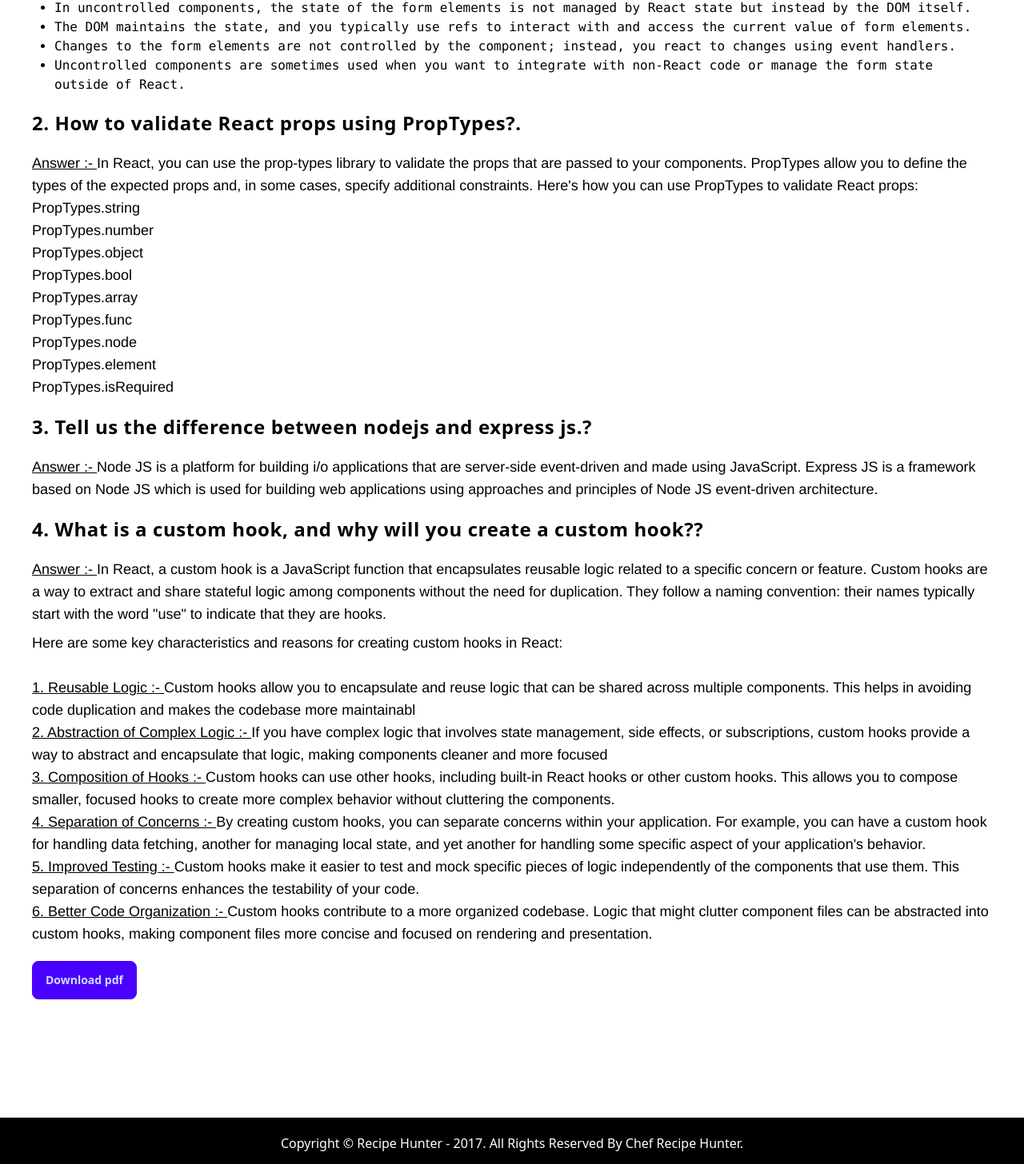
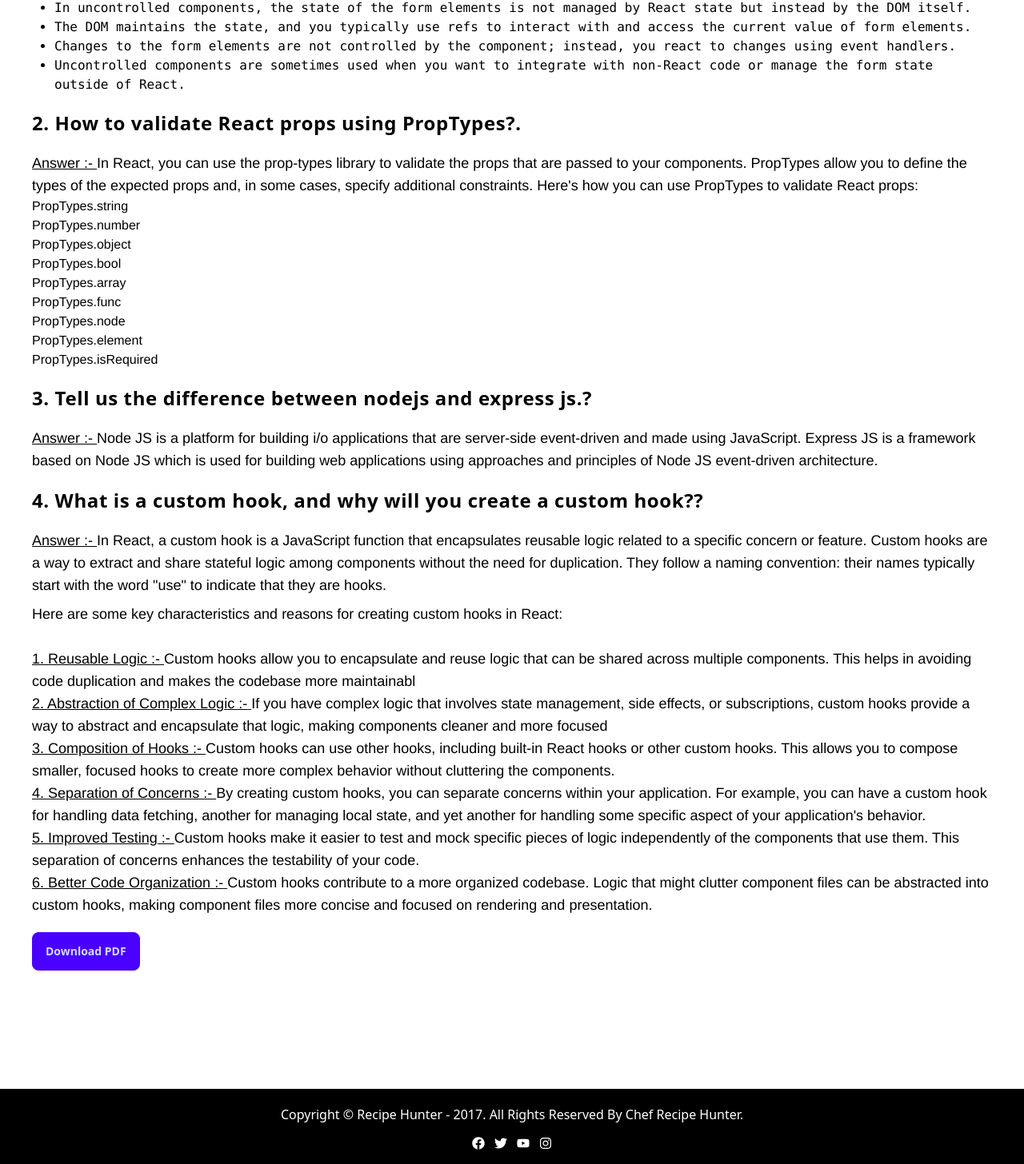
Before and after one commit to sifatullahshoyon/chef-recipe-hunter-client, a React (Vite) app: page /blog in a window 1280 px wide. Shown: the part 526-1982 px from the top of the page at 80% size. Built offline with nearby package versions, Linux system fonts and the light colour scheme; no server answers; a web font is replaced by a local one.

Commit message:
added lazyLoad

```diff
--- a/package.json
+++ b/package.json
@@ -18,6 +18,7 @@
     "react-dom": "^18.2.0",
     "react-hot-toast": "^2.4.1",
     "react-icons": "^4.12.0",
+    "react-lazy-load": "^4.0.1",
     "react-rating": "^2.0.5",
     "react-router-dom": "^6.21.1",
     "react-to-pdf": "^1.0.1",
--- a/src/pages/Blog/Blog.jsx
+++ b/src/pages/Blog/Blog.jsx
@@ -1,39 +1,89 @@
-import React from 'react';
+import React from "react";
+
+import { useRef } from "react";
+import LazyLoad from "react-lazy-load";
+import generatePDF from "react-to-pdf";
 
 const Blog = () => {
+  const targetRef = useRef();
   return (
-        <section className='bg-white'>
-            <div className='container mx-auto px-10 py-32'>
+    <section className="bg-white">
+      <div className="container mx-auto px-10 py-32">
+        <div ref={targetRef}>
           <article>
-                    <h4 className='text-black text-2xl font-bold my-5 tracking-wide'>1. Tell us the differences between uncontrolled and controlled components.</h4>
-                    <p className='font-neue text-black text-lg'><span className='font-medium underline'>Answer :- </span>
-                    In the context of web development, the terms "controlled components" and "uncontrolled components" are often used in relation to forms and input elements. These terms describe two different approaches to managing the state of form elements and handling user input.
+            <h4 className="text-black text-2xl font-bold my-5 tracking-wide">
+              1. Tell us the differences between uncontrolled and controlled
+              components.
+            </h4>
+            <p className="font-neue text-black text-lg">
+              <span className="font-medium underline">Answer :- </span>
+              In the context of web development, the terms "controlled
+              components" and "uncontrolled components" are often used in
+              relation to forms and input elements. These terms describe two
+              different approaches to managing the state of form elements and
+              handling user input.
             </p>
             <div>
-                        <h6 className='capitalize font-bold text-black text-xl my-3'>controlled components :-</h6>
-                        <ul className='text-black font-mono list-disc pl-7'>
-                            <li>In controlled components, the state of the form elements is managed by the React component's state.</li>
-                            <li>Changes to the form elements are controlled by the component through state updates.</li>
-                            <li>The component re-renders whenever the state changes, and the value of the form elements is controlled by the state.</li>
-                            <li>Examples include using the useState hook in React to manage the state of input elements.</li>
+              <h6 className="capitalize font-bold text-black text-xl my-3">
+                controlled components :-
+              </h6>
+              <ul className="text-black font-mono list-disc pl-7">
+                <li>
+                  In controlled components, the state of the form elements is
+                  managed by the React component's state.
+                </li>
+                <li>
+                  Changes to the form elements are controlled by the component
+                  through state updates.
+                </li>
+                <li>
+                  The component re-renders whenever the state changes, and the
+                  value of the form elements is controlled by the state.
+                </li>
+                <li>
+                  Examples include using the useState hook in React to manage
+                  the state of input elements.
+                </li>
               </ul>
             </div>
             <div>
-                        <h6 className='capitalize font-bold text-black text-xl my-3'>uncontrolled components :-</h6>
-                        <ul className='text-black font-mono list-disc pl-7'>
-                            <li>In uncontrolled components, the state of the form elements is not managed by React state but instead by the DOM itself.
+              <h6 className="capitalize font-bold text-black text-xl my-3">
+                uncontrolled components :-
+              </h6>
+              <ul className="text-black font-mono list-disc pl-7">
+                <li>
+                  In uncontrolled components, the state of the form elements is
+                  not managed by React state but instead by the DOM itself.
                 </li>
-                            <li>The DOM maintains the state, and you typically use refs to interact with and access the current value of form elements.</li>
-                            <li>Changes to the form elements are not controlled by the component; instead, you react to changes using event handlers.</li>
-                            <li>Uncontrolled components are sometimes used when you want to integrate with non-React code or manage the form state outside of React.</li>
+                <li>
+                  The DOM maintains the state, and you typically use refs to
+                  interact with and access the current value of form elements.
+                </li>
+                <li>
+                  Changes to the form elements are not controlled by the
+                  component; instead, you react to changes using event handlers.
+                </li>
+                <li>
+                  Uncontrolled components are sometimes used when you want to
+                  integrate with non-React code or manage the form state outside
+                  of React.
+                </li>
               </ul>
             </div>
           </article>
           <article>
-                    <h4 className='text-black text-2xl font-bold my-5 tracking-wide'>2. How to validate React props using PropTypes?.</h4>
-                    <p className='font-neue text-black text-lg'><span className='font-medium underline'>Answer :- </span>
-                    In React, you can use the prop-types library to validate the props that are passed to your components. PropTypes allow you to define the types of the expected props and, in some cases, specify additional constraints. Here's how you can use PropTypes to validate React props:
-                    <ul>
+            <h4 className="text-black text-2xl font-bold my-5 tracking-wide">
+              2. How to validate React props using PropTypes?.
+            </h4>
+            <p className="font-neue text-black text-lg">
+              <span className="font-medium underline">Answer :- </span>
+              In React, you can use the prop-types library to validate the props
+              that are passed to your components. PropTypes allow you to define
+              the types of the expected props and, in some cases, specify
+              additional constraints. Here's how you can use PropTypes to
+              validate React props:
+            </p>
+            <ul className="font-neue text-black">
               <li>PropTypes.string</li>
               <li>PropTypes.number</li>
               <li>PropTypes.object</li>
@@ -44,30 +94,92 @@
               <li>PropTypes.element</li>
               <li>PropTypes.isRequired</li>
             </ul>
+          </article>
+          <article>
+            <h4 className="text-black text-2xl font-bold my-5 tracking-wide">
+              3. Tell us the difference between nodejs and express js.?
+            </h4>
+            <p className="font-neue text-black text-lg">
+              <span className="font-medium underline">Answer :- </span>
+              Node JS is a platform for building i/o applications that are
+              server-side event-driven and made using JavaScript. Express JS is
+              a framework based on Node JS which is used for building web
+              applications using approaches and principles of Node JS
+              event-driven architecture.
             </p>
           </article>
           <article>
-                    <h4 className='text-black text-2xl font-bold my-5 tracking-wide'>3. Tell us the difference between nodejs and express js.?</h4>
-                    <p className='font-neue text-black text-lg'><span className='font-medium underline'>Answer :- </span>
-                    Node JS is a platform for building i/o applications that are server-side event-driven and made using JavaScript. Express JS is a framework based on Node JS which is used for building web applications using approaches and principles of Node JS event-driven architecture.
+            <h4 className="text-black text-2xl font-bold my-5 tracking-wide">
+              4. What is a custom hook, and why will you create a custom hook??
+            </h4>
+            <div className="font-neue text-black text-lg">
+              <span className="font-medium underline">Answer :- </span>
+              In React, a custom hook is a JavaScript function that encapsulates
+              reusable logic related to a specific concern or feature. Custom
+              hooks are a way to extract and share stateful logic among
+              components without the need for duplication. They follow a naming
+              convention: their names typically start with the word "use" to
+              indicate that they are hooks.
+              <br />
+              <h6 className="mt-2">
+                Here are some key characteristics and reasons for creating
+                custom hooks in React:
+              </h6>
+              <br />
+              <p>
+                <span className="underline">1. Reusable Logic :- </span>Custom
+                hooks allow you to encapsulate and reuse logic that can be
+                shared across multiple components. This helps in avoiding code
+                duplication and makes the codebase more maintainabl
               </p>
+              <p>
+                <span className="underline">
+                  2. Abstraction of Complex Logic :-{" "}
+                </span>
+                If you have complex logic that involves state management, side
+                effects, or subscriptions, custom hooks provide a way to
+                abstract and encapsulate that logic, making components cleaner
+                and more focused
+              </p>
+              <p>
+                <span className="underline">3. Composition of Hooks :- </span>
+                Custom hooks can use other hooks, including built-in React hooks
+                or other custom hooks. This allows you to compose smaller,
+                focused hooks to create more complex behavior without cluttering
+                the components.
+              </p>
+              <p>
+                <span className="underline">4. Separation of Concerns :- </span>{" "}
+                By creating custom hooks, you can separate concerns within your
+                application. For example, you can have a custom hook for
+                handling data fetching, another for managing local state, and
+                yet another for handling some specific aspect of your
+                application's behavior.
+              </p>
+              <p>
+                <span className="underline">5. Improved Testing :- </span>{" "}
+                Custom hooks make it easier to test and mock specific pieces of
+                logic independently of the components that use them. This
+                separation of concerns enhances the testability of your code.
+              </p>
+              <p>
+                <span className="underline">
+                  6. Better Code Organization :-{" "}
+                </span>{" "}
+                Custom hooks contribute to a more organized codebase. Logic that
+                might clutter component files can be abstracted into custom
+                hooks, making component files more concise and focused on
+                rendering and presentation.
+              </p>
+            </div>
           </article>
-                <article>
-                    <h4 className='text-black text-2xl font-bold my-5 tracking-wide'>4. What is a custom hook, and why will you create a custom hook??</h4>
-                    <p className='font-neue text-black text-lg'><span className='font-medium underline'>Answer :- </span>
-                    In React, a custom hook is a JavaScript function that encapsulates reusable logic related to a specific concern or feature. Custom hooks are a way to extract and share stateful logic among components without the need for duplication. They follow a naming convention: their names typically start with the word "use" to indicate that they are hooks.
-                    <br />
-                    <p className='mt-2'>Here are some key characteristics and reasons for creating custom hooks in React:</p>
-                    <br />
-                    <p><span className='underline'>1. Reusable Logic :- </span>Custom hooks allow you to encapsulate and reuse logic that can be shared across multiple components. This helps in avoiding code duplication and makes the codebase more maintainabl</p>
-                    <p><span className='underline'>2. Abstraction of Complex Logic :- </span>If you have complex logic that involves state management, side effects, or subscriptions, custom hooks provide a way to abstract and encapsulate that logic, making components cleaner and more focused</p>
-                    <p><span className='underline'>3. Composition of Hooks :- </span>Custom hooks can use other hooks, including built-in React hooks or other custom hooks. This allows you to compose smaller, focused hooks to create more complex behavior without cluttering the components.</p>
-                    <p><span className='underline'>4. Separation of Concerns :- </span> By creating custom hooks, you can separate concerns within your application. For example, you can have a custom hook for handling data fetching, another for managing local state, and yet another for handling some specific aspect of your application's behavior.</p>
-                    <p><span className='underline'>5. Improved Testing :- </span> Custom hooks make it easier to test and mock specific pieces of logic independently of the components that use them. This separation of concerns enhances the testability of your code.</p>
-                    <p><span className='underline'>6. Better Code Organization :- </span> Custom hooks contribute to a more organized codebase. Logic that might clutter component files can be abstracted into custom hooks, making component files more concise and focused on rendering and presentation.</p>
-                    </p>
-                    <button className='btn btn-primary my-5'>Download pdf</button>
-                </article>
+          <button
+            onClick={() => generatePDF(targetRef, { filename: "page.pdf" })}
+            className="btn btn-primary my-5"
+          >
+            Download PDF
+          </button>
+        </div>
       </div>
     </section>
   );
--- a/src/pages/SingleChefData/SingleChefData.jsx
+++ b/src/pages/SingleChefData/SingleChefData.jsx
@@ -5,6 +5,7 @@
 import ReactStarsRating from "react-awesome-stars-rating";
 import toast from "react-hot-toast";
 import Loading from "../../components/Loading/Loading";
+import LazyLoad from "react-lazy-load";
 
 const SingleChefData = () => {
   const [disable, setDisable] = useState(false);
@@ -35,11 +36,13 @@
       <div className="container mx-auto px-10 py-32">
         <div className="mx-auto w-full">
           <figure>
-            <img
-              src={chefPicture ? chefPicture : "Image Not Found"}
-              alt="chefPicture"
-              className="object-cover mx-auto  h-96"
-            />
+            <LazyLoad height={762}>
+              <img
+                src={chefPicture ? chefPicture : "Image Not Found"}
+                alt="chefPicture"
+                className="object-cover mx-auto  h-96"
+              />
+            </LazyLoad>
           </figure>
         </div>
         <h2 className="text-black text-xl my-3">
```
Also changed, not shown: 1 other file (tests, documents, lock files or other folders). Lines whose indentation alone changed are shown as unchanged.
